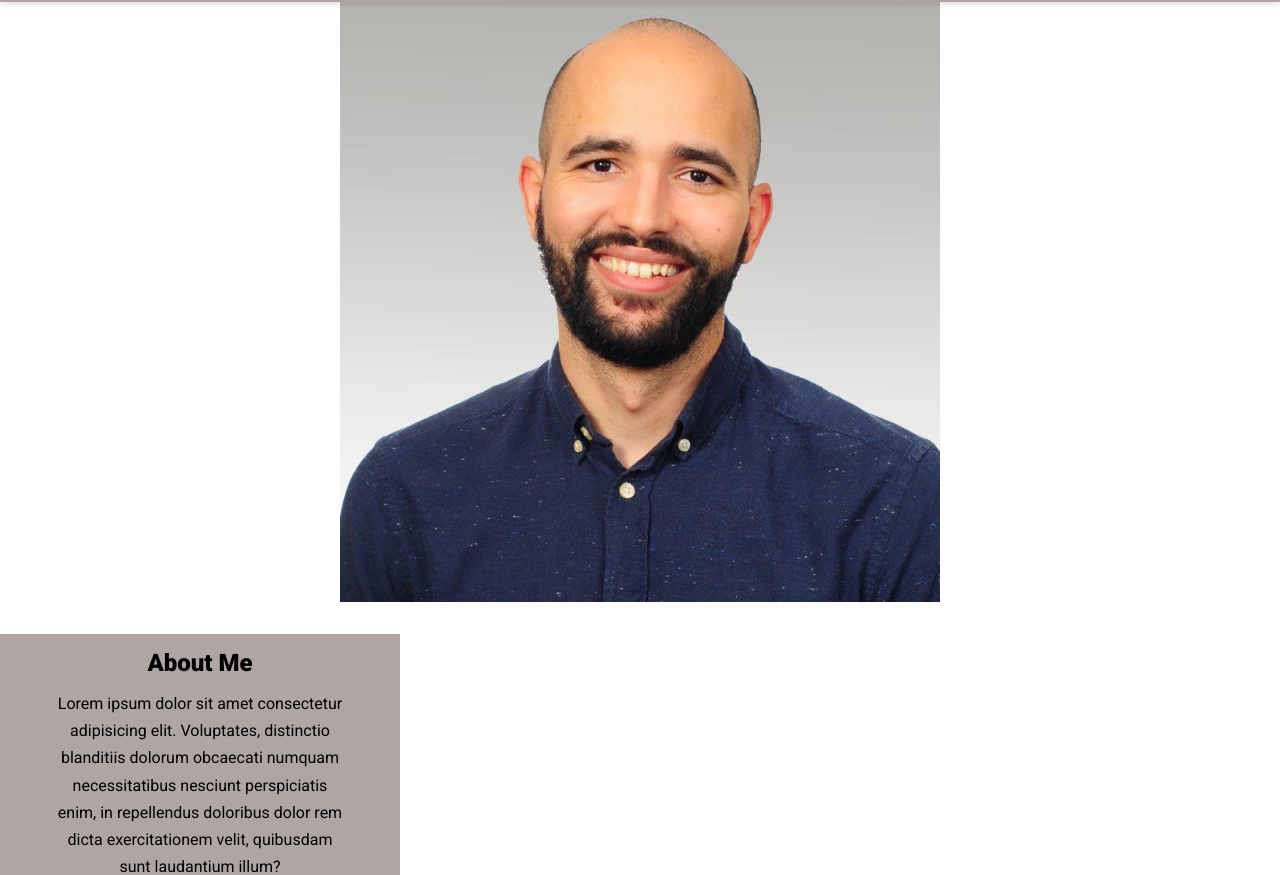
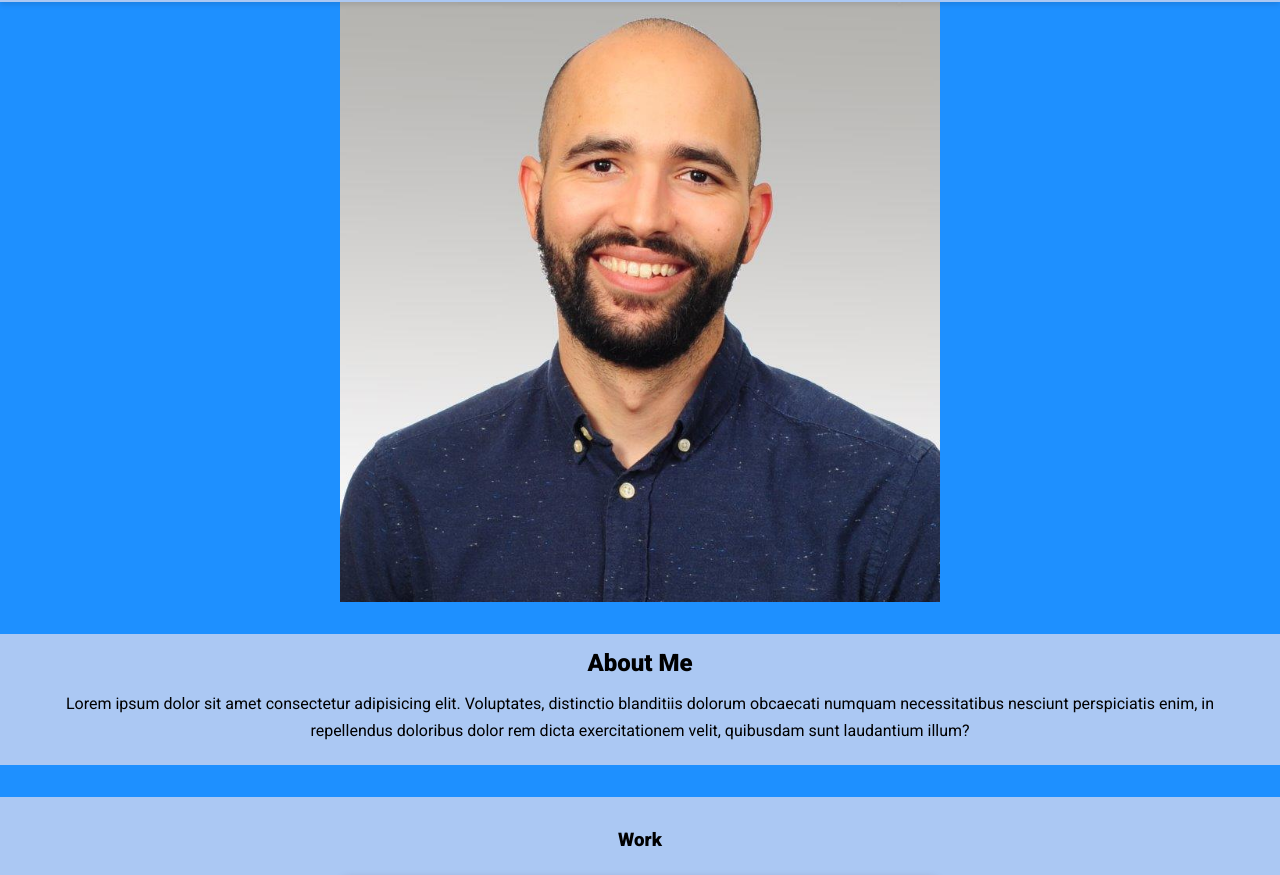
Before and after one commit to klozano17/Lozano-Portfolio, a plain HTML site: page index.html in a window 1280 px wide. Shown: the part 74-949 px from the top of the page. Drawn offline with Linux system fonts and the light colour scheme.

Commit message:
added background colors and fixed contact section

```diff
--- a/assets/style.css
+++ b/assets/style.css
@@ -6,7 +6,7 @@
   --normal-font: 400;
   --bold-font: 700;
   --bolder-font: 900;
-  --bg-color: #afa5a5;
+  --bg-color: #abc8f3;
   --primary-color: #4756df;
   --secondary-color: #ff7235;
   --primary-shadow: #8b8eaf;
@@ -44,6 +44,7 @@ a:hover {
 
 body {
   font-family: var(--font-family);
+  background-color: dodgerblue;
 }
 nav {
     position: sticky;
@@ -107,7 +108,7 @@ nav {
   }
 
   .about.me {
-    width: 25rem;
+    width: fit-content;
     padding: 0.625rem;
     background-color: var(--bg-color);
     padding: 1rem 6rem;
@@ -145,6 +146,7 @@ nav {
     display: flex;
     align-items: center;
     justify-content: center;
+
   }
   .projects-title {
     text-align: center;
@@ -195,7 +197,8 @@ nav {
     margin: 0 auto;
     padding: 0.938rem;
     border-radius: 5px;
-    box-shadow: 0 3px 10px var(--secondary-shadow);
+    text-align: center;
+
   }
 
   .contact h2 {
--- a/index.html
+++ b/index.html
@@ -38,7 +38,7 @@
 
     <main>
     <!-- About me -->
-    <section class="about me">
+    <section class="about me animate__animated animate__shakeX">
         <h2 class="bio-title">About Me</h2>
             <p class="bio-text">
                 Lorem ipsum dolor sit amet consectetur adipisicing elit. Voluptates, distinctio blanditiis dolorum obcaecati numquam necessitatibus nesciunt perspiciatis enim, in repellendus doloribus dolor rem dicta exercitationem velit, quibusdam sunt laudantium illum?
```
